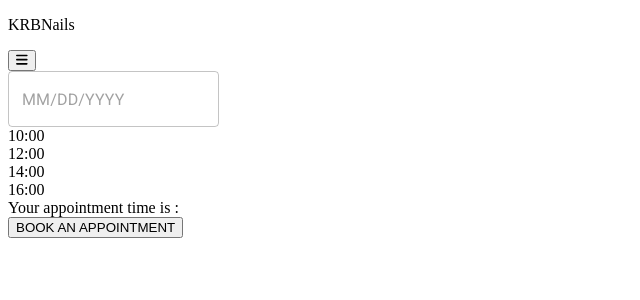
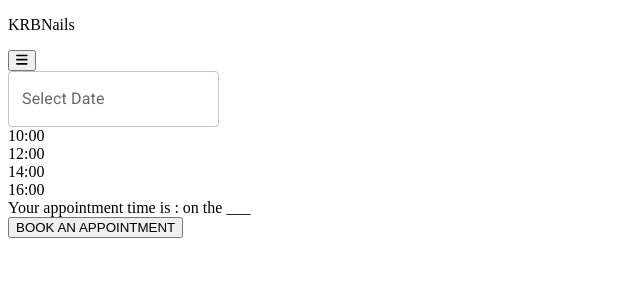
Before and after one commit to o897/krbnails-frontend, a React (Vite) app: page /date in a window 1280 px wide. Shown: the top 300 px of the page, without its empty margins (0-640 px from the left). Built offline with nearby package versions, Linux system fonts and the light colour scheme.

Commit message:
fixed the mui datepicker bug, user able o pick date

```diff
--- a/src/components/AppointmentDate.jsx
+++ b/src/components/AppointmentDate.jsx
@@ -1,34 +1,47 @@
 import React from "react";
 import { worktimes } from "../data";
 import { Link } from "react-router-dom";
+import dayjs from "dayjs";
+
 import { useState } from "react";
 import { AdapterDayjs } from "@mui/x-date-pickers/AdapterDayjs";
 import { LocalizationProvider } from "@mui/x-date-pickers/LocalizationProvider";
-import { DatePicker } from "@mui/x-date-pickers/DatePicker";
+import { MobileDatePicker } from "@mui/x-date-pickers/MobileDatePicker";
+import TextField from '@mui/material/TextField'; // Import TextField from MUI
 
 const AppointmentDate = () => {
-  const [appointmentDate, setAppointmentDate] = useState();
+  const [appointmentDate, setAppointmentDate] = useState(null);
   const [appointmentTime, setAppointmentTime] = useState();
-  console.log(appointmentTime)
   const formSubmit = () => {};
+
+
 
   return (
     <div className="appointment__form-date">
       <form onSubmit={formSubmit()}>
         <div className="date">
           <LocalizationProvider dateAdapter={AdapterDayjs}>
-            <DatePicker />
+            <MobileDatePicker
+              label="Select Date"
+              value={appointmentDate ? appointmentDate : null}
+              onChange={(newValue) => setAppointmentDate(newValue)}
+              renderInput={(params) => <TextField {...params} />}
+            />
           </LocalizationProvider>
         </div>
         <div className="times">
           {worktimes.map((day) => (
-            <div className="time" onClick={() => setAppointmentTime(day.time)}>
+            <div
+              className="time"
+              key={day.time}
+              onClick={() => setAppointmentTime(day.time)}
+            >
               {day.time}
             </div>
           ))}
         </div>
         <div className="time-confirmation">
-          Your appointment time is : {appointmentTime}
+          Your appointment time is : {appointmentTime} on the {appointmentDate ? appointmentDate.toString(): '___'}
         </div>
 
         <button className="hero__bookbtn">BOOK AN APPOINTMENT</button>
--- a/src/components/BookService.jsx
+++ b/src/components/BookService.jsx
@@ -3,7 +3,6 @@ import { services } from "../data";
 import { Link } from "react-router-dom";
 
 const BookService = () => {
-  console.log(services.map((service) => console.log(service.title)));
   const [formData, seFormData] = useState({
     appointmentTitle: [],
     appointmentDuration: "",
@@ -25,7 +24,7 @@ const BookService = () => {
           <div className="appointment__head-title">Select Service</div>
           <div className="appointment__services">
             {services.map((service) => (
-              <div className="appointment__service-select">
+              <div className="appointment__service-select" key={service.title}>
                 <div className="appointment__service">
                   <div className="appointment__service-title">
                     {service.title}
```
